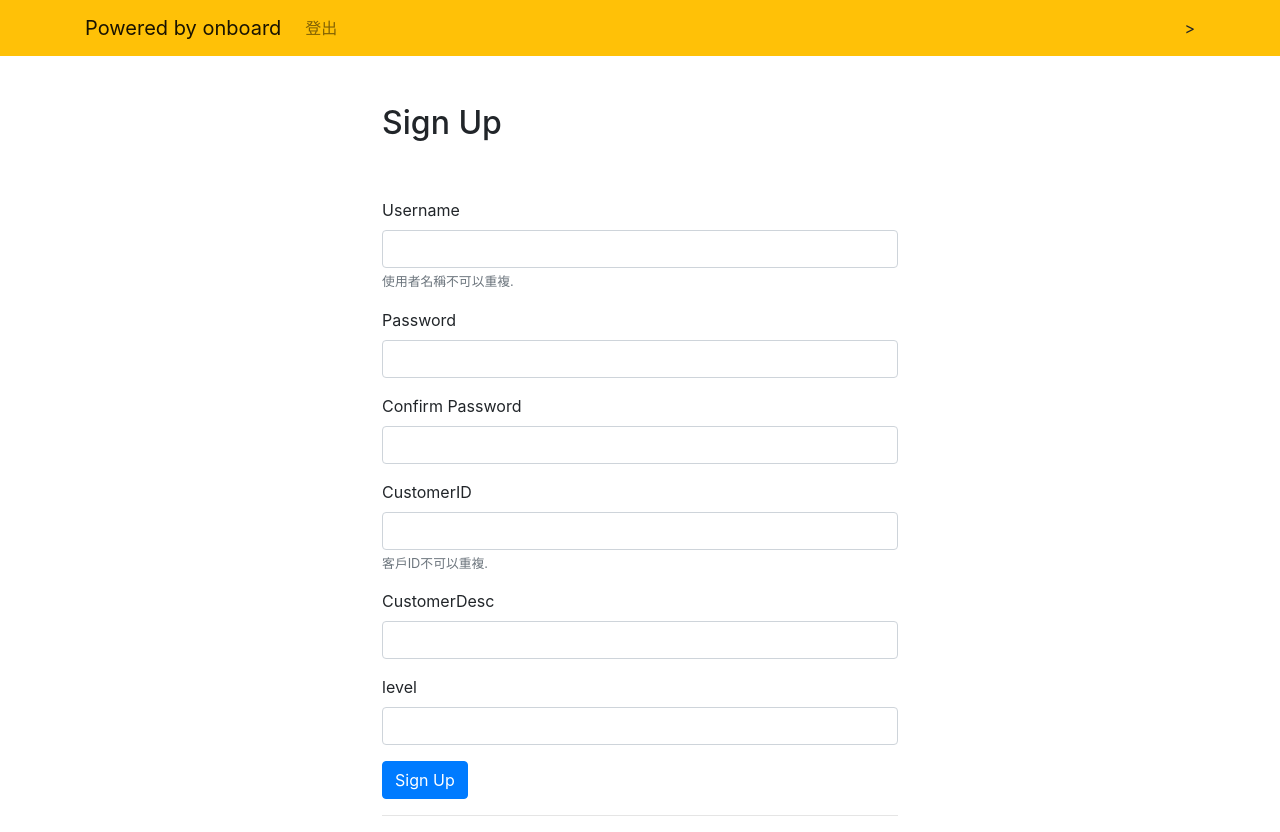
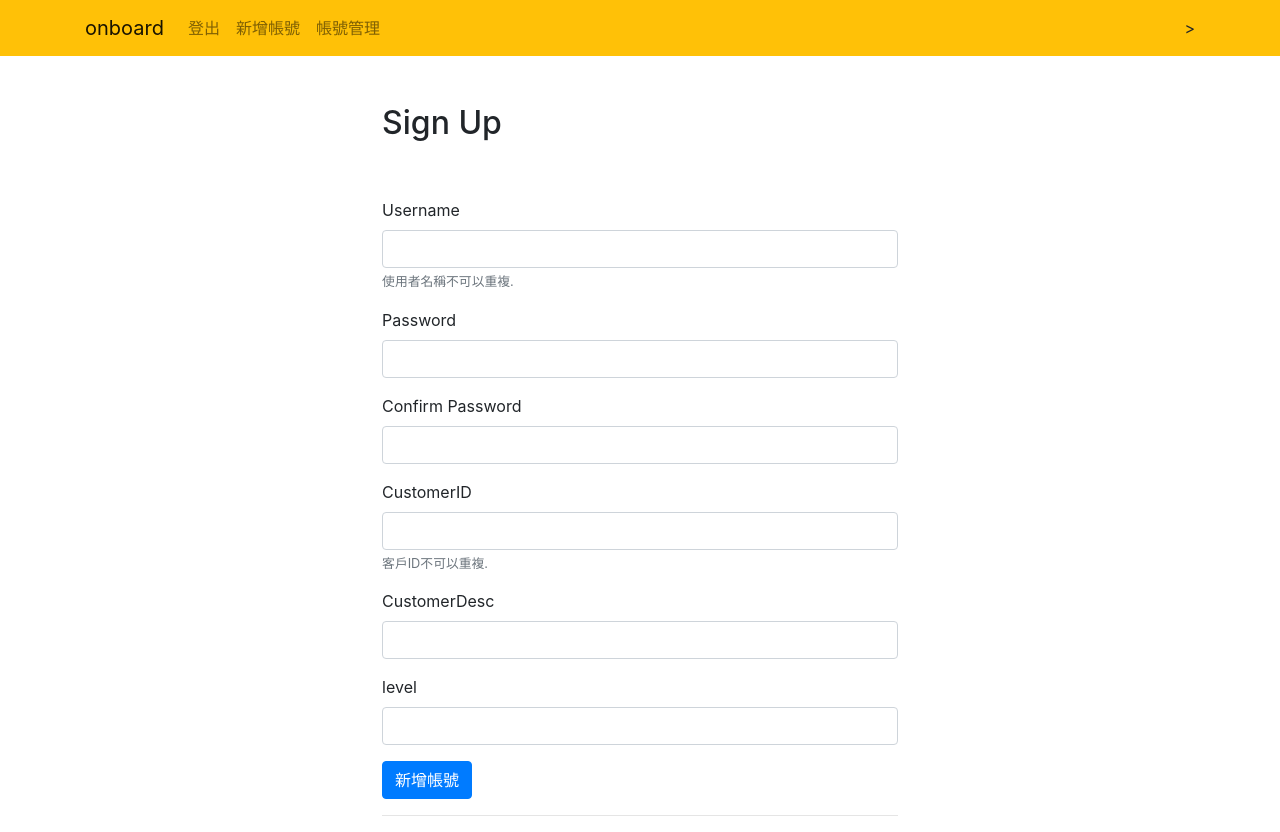
Before and after one commit to wmcompass/onboard, a Django app: page /signup in a window 1280 px wide. Run offline with Django 3.2, Linux system fonts and the light colour scheme; a user stored in the database is signed in; data comes from the database, SQL or seed files in the repository; both versions use the stored data as it was after the commit; some libraries are stand-ins or nearby versions.

Commit message:
'20200731-1430'

```diff
--- a/display/templates/display/base.html
+++ b/display/templates/display/base.html
@@ -6,7 +6,7 @@
 
     <!-- Bootstrap CSS -->
     <link rel="stylesheet" href="https://stackpath.bootstrapcdn.com/bootstrap/4.4.1/css/bootstrap.min.css" integrity="sha384-Vkoo8x4CGsO3+Hhxv8T/Q5PaXtkKtu6ug5TOeNV6gBiFeWPGFN9MuhOf23Q9Ifjh" crossorigin="anonymous">
-    <title>Onboard</title>
+    <title>onboard</title>
 </head>
 
 
@@ -18,7 +18,7 @@
     {% if user.is_authenticated %}
         {% if isAdmin %}
             <a class="navbar-brand" href="{% url 'membershipHome' %}">
-                <span>Powered by onboard</span>
+                <span>onboard</span>
             </a>
             <button class="navbar-toggler" type="button" data-toggle="collapse" data-target="#navbarNav" aria-controls="navbarNav" aria-expanded="false" aria-label="Toggle navigation">
                 <span class="navbar-toggler-icon"></span>
@@ -32,17 +32,17 @@
                             <button id="signOutBtn" type="submit">Logout</button>
                         </form>
                     </li>
-                    <li class="nav-item {{ signup }}">
-                        <a class="nav-link" href="{% url 'signup' %}">註冊</a>
+                    <li class="nav-item">
+                        <a class="nav-link" href="{% url 'signup' %}">新增帳號</a>
                     </li>
-                    <li class="nav-item {{ manageAccount }}">
+                    <li class="nav-item">
                         <a class="nav-link" href="{% url 'manageAccount' %}">帳號管理</a>
                     </li>
                 </ul>
             </div>>
         {% else %}
             <a class="navbar-brand" href="{% url 'membershipHome' %}">
-                <span>Powered by onboard</span>
+                <span>onboard</span>
             </a>
             <button class="navbar-toggler" type="button" data-toggle="collapse" data-target="#navbarNav" aria-controls="navbarNav" aria-expanded="false" aria-label="Toggle navigation">
                 <span class="navbar-toggler-icon"></span>
@@ -61,7 +61,7 @@
         {% endif %}
     {% else %}
         <a class="navbar-brand" href="{% url 'home' %}">
-            <span>KYMC Club</span>
+            <span>onboard</span>
         </a>
         <button class="navbar-toggler" type="button" data-toggle="collapse" data-target="#navbarNav" aria-controls="navbarNav" aria-expanded="false" aria-label="Toggle navigation">
             <span class="navbar-toggler-icon"></span>
@@ -74,9 +74,6 @@
 </nav>
 
 
-
-
-
 <!-- Optional JavaScript -->
 <!-- jQuery first, then Popper.js, then Bootstrap JS -->
 <script src="https://code.jquery.com/jquery-3.4.1.slim.min.js" integrity="sha384-J6qa4849blE2+poT4WnyKhv5vZF5SrPo0iEjwBvKU7imGFAV0wwj1yYfoRSJoZ+n" crossorigin="anonymous"></script>
--- a/verify/templates/verify/signup.html
+++ b/verify/templates/verify/signup.html
@@ -46,10 +46,11 @@
                     <input type="hidden" name="group" class="form-control" id="group" value="{{ group }}">
                 </div>
 
-                <button type="submit" class="btn btn-primary">Sign Up</button>
+                <button type="submit" class="btn btn-primary">新增帳號</button>
             </form>
             <hr>
 
         </div>
     </div>
+
 {% endblock %}
--- a/verify/views.py
+++ b/verify/views.py
@@ -30,7 +30,7 @@ def signup(request):
             current_user = User.objects.get(username=request.user.username)
             group = custID.objects.get(username=current_user).group
 
-            return render(request, 'verify/signup.html', {'backgrounds':background,'form':UserCreationForm() , 'group':group})
+            return render(request, 'verify/signup.html', {'backgrounds':background,'form':UserCreationForm() , 'group':group, 'isAdmin': isAdmin})
         else:
             #Create a new user
             if request.POST['password1'] == request.POST['password2']:
```
Also changed, not shown: display/views.py (+7 -9 lines), db.sqlite3.
